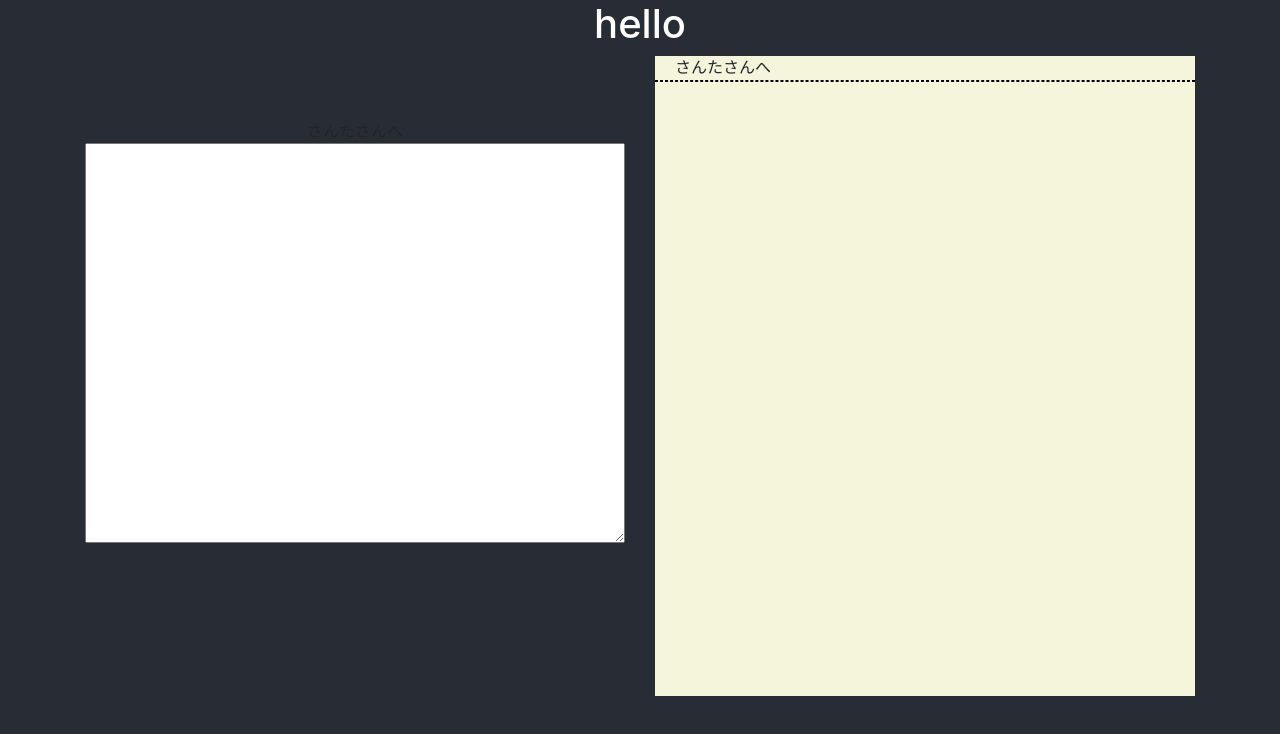
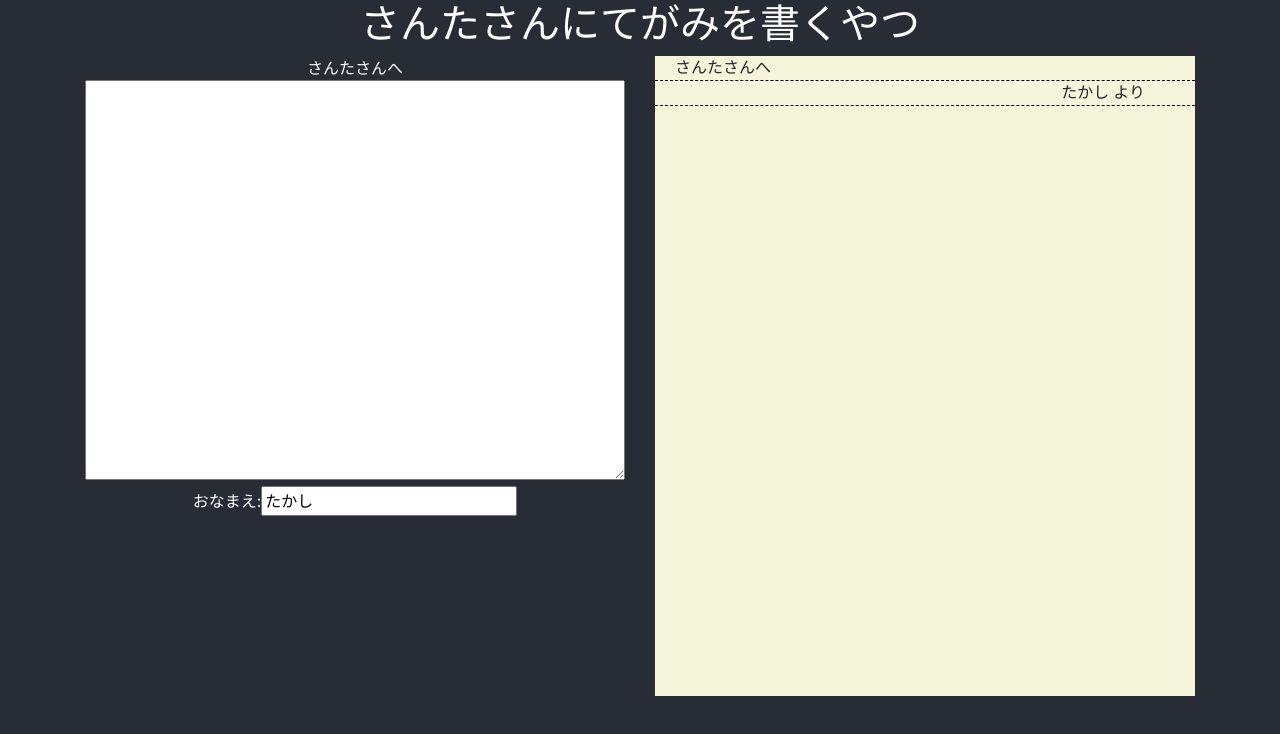
Before and after one commit to kngrow/santa_letter, a React (Create React App) app: page / in a window 1280 px wide. Shown: the top 734 px of the page. Built offline with nearby package versions, Linux system fonts and the light colour scheme; a web font is replaced by a local one.

Commit message:
名前をつけられるようにした

```diff
--- a/src/App.css
+++ b/src/App.css
@@ -36,7 +36,7 @@
 /* } */
 
 .form {
-  margin-top:63px;
+  color:white;
 }
 .form textarea {
   width:100%;
@@ -51,6 +51,10 @@
 .letter_text .dear_santa{
   padding-left: 20px !important;
 }
+.letter_text .from_name{
+  text-align: right;
+  padding-right: 50px;
+}
 .letter_text p {
   width:100%;
   border-bottom :1px dashed #000;
--- a/src/App.js
+++ b/src/App.js
@@ -3,13 +3,15 @@ import logo from './logo.svg';
 import font from './zenzidou.ttf';
 import './App.css';
 import {InputComponent} from './InputComponent.js'
+import {FromComponent} from './FromComponent.js'
 import { Container,Row,Col } from 'reactstrap';
 
 class App extends Component {
   constructor() {
     super();
     this.state = {
-      text: ""
+      text: "",
+      name: "たかし"
     }
   }
   updateText = (val) => {
@@ -17,24 +19,32 @@ class App extends Component {
           text : val
         });
   }
+
+  updateName = (val) => {
+    this.setState({
+      name:val
+    });
+  }
   render() {
     return (
       <div className="App">
         <header className="App-header">
-          <h1> hello</h1>
+          <h1>さんたさんにてがみを書くやつ</h1>
         </header>
         <Container>
           <Row>
             <Col className="form">
               <div>さんたさんへ</div>
                 <InputComponent onUpdate={ this.updateText }/>
+                <FromComponent onUpdate={ this.updateName }/>
             </Col>
             <Col>
               <div className="letter_text">
                 <p className="dear_santa">さんたさんへ</p>
-                {this.state.text.split('\n').map(function(m,k){
+                { this.state.text !== "" ? this.state.text.split('\n').map(function(m,k){
                   return <p key={k}>{m}</p>;
-                })}
+                }) : ""}
+                <p className="from_name">{this.state.name} より</p>
               </div>
             </Col>
           </Row>
--- /dev/null
+++ b/src/FromComponent.js
@@ -0,0 +1,20 @@
+import React from 'react';
+import { Col } from 'reactstrap';
+
+
+export class FromComponent extends React.Component {
+  constructor(props){
+    super(props);
+  }
+  textUpdate = (e) => {
+    this.props.onUpdate(e.target.value);
+  }
+
+  render() {
+    return (
+      <Col>
+      おなまえ:<input name="form_name" onChange={this.textUpdate.bind(this)} value="たかし" />
+      </Col>
+    )
+  }
+}
```
